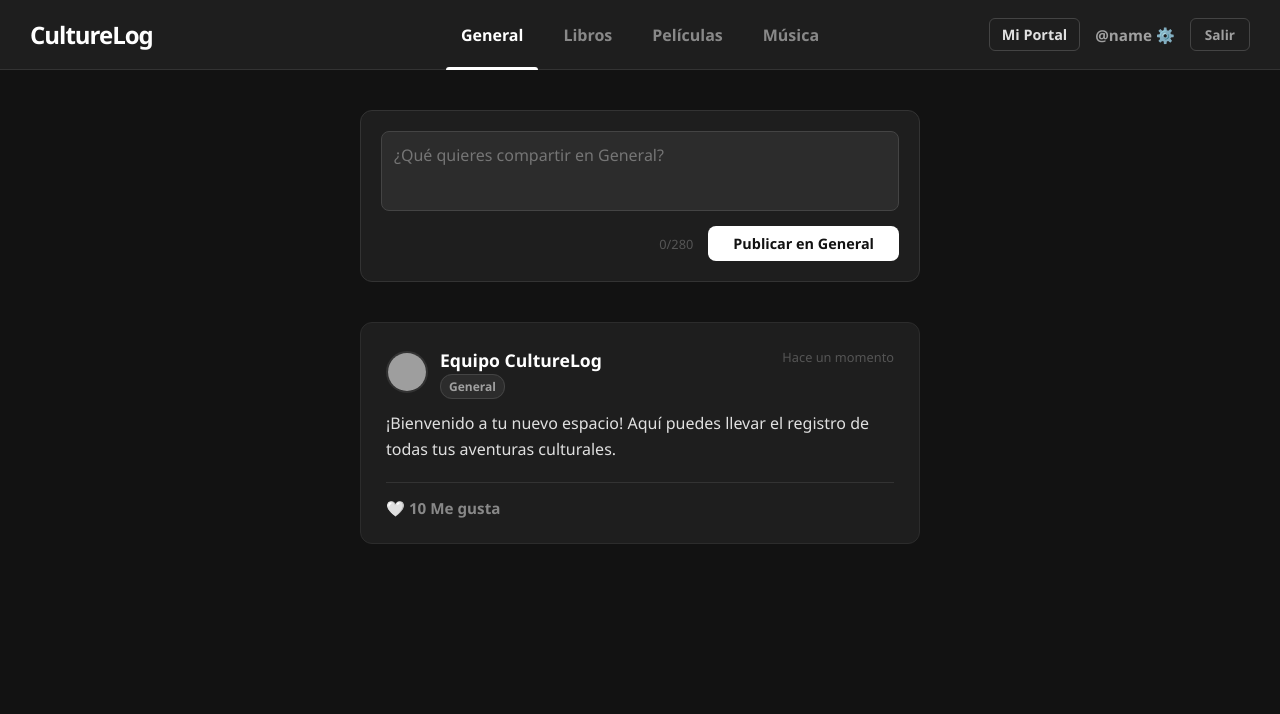
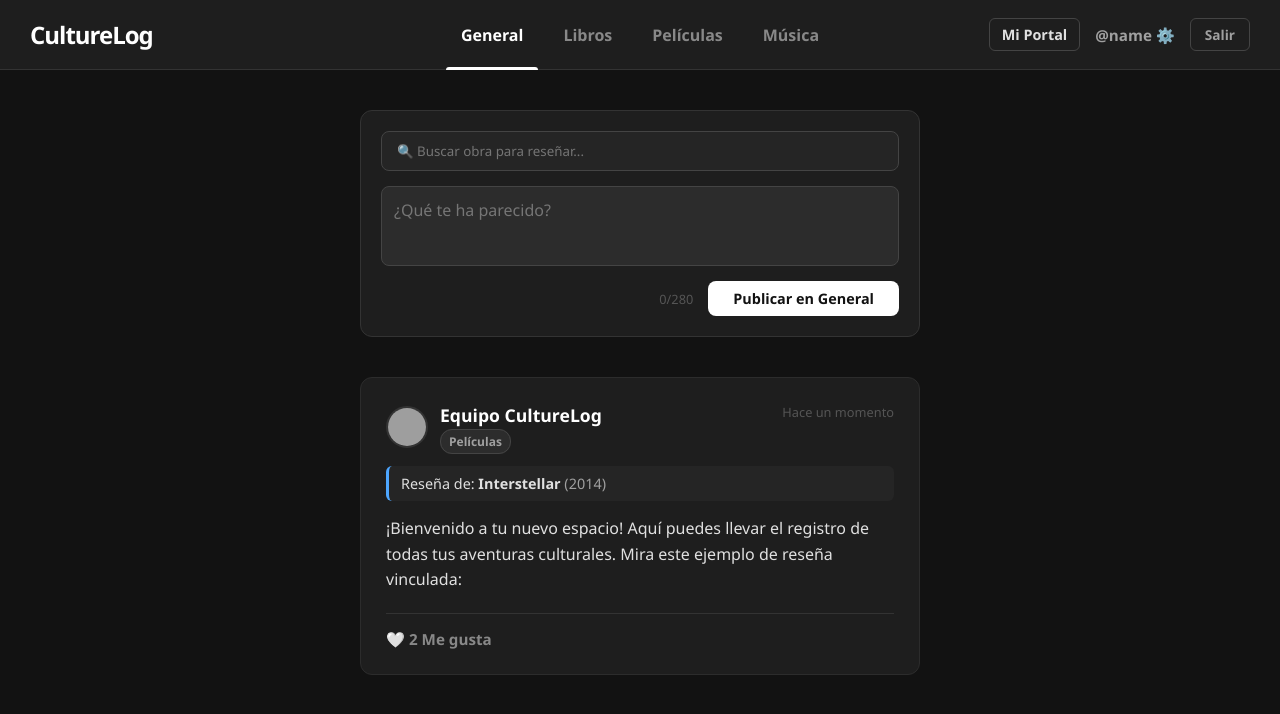
Before and after one commit to Sbadajoz127/CultureLog, a React (Vite) app in the folder CultureLogReact/CultureLog/: page /CultureLog/ in a window 1280 px wide. Both pictures are taken after typing "name@example.com", "Sample123" into the empty fields and a click on the button "Iniciar sesión". Shown: the top 714 px of the page. Built offline with nearby package versions, Linux system fonts and the light colour scheme; grey boxes are pictures that could not be loaded.

Commit message:
Buscador-Selector 03-04-2026
En este commit se han añadido un buscador y un selector de obras para las publicaciones.

```diff
--- a/CultureLogReact/CultureLog/src/App.css
+++ b/CultureLogReact/CultureLog/src/App.css
@@ -542,3 +542,67 @@ input[type="password"]::-ms-clear {
 .tag-submit-btn:hover {
   opacity: 0.8;
 }
+
+/* --- Estilos del Buscador de Obras (Dropdown) --- */
+.search-dropdown {
+  position: absolute;
+  top: 100%;
+  left: 0;
+  width: 100%;
+  background-color: #252525;
+  border: 1px solid #444444;
+  border-radius: 8px;
+  z-index: 10;
+  margin-top: 5px;
+  max-height: 200px;
+  overflow-y: auto;
+  box-shadow: 0 10px 20px rgba(0,0,0,0.5);
+}
+
+.search-result-item {
+  padding: 12px 15px;
+  cursor: pointer;
+  border-bottom: 1px solid #333333;
+  transition: background-color 0.2s ease;
+}
+
+.search-result-item:hover {
+  background-color: #333333;
+}
+
+/* Caja de obra seleccionada en el formulario */
+.selected-work-box {
+  display: flex;
+  align-items: center;
+  justify-content: space-between;
+  background-color: rgba(77, 166, 255, 0.1);
+  padding: 12px 15px;
+  border-radius: 8px;
+  border: 1px solid #4da6ff;
+  color: #4da6ff;
+}
+
+.remove-work-btn {
+  background: none;
+  border: none;
+  color: #ff4d4d;
+  cursor: pointer;
+  font-size: 0.9rem;
+}
+
+/* Diseño de la obra vinculada DENTRO de la publicación */
+.post-linked-work {
+  background-color: #252525;
+  padding: 8px 12px;
+  border-radius: 6px;
+  margin-bottom: 15px;
+  border-left: 3px solid #4da6ff;
+  font-size: 0.9rem;
+  color: #e0e0e0;
+}
+
+.posts-list {
+  display: flex;
+  flex-direction: column;
+  gap: 20px;
+}
--- a/CultureLogReact/CultureLog/src/Home.jsx
+++ b/CultureLogReact/CultureLog/src/Home.jsx
@@ -1,57 +1,87 @@
 import { useState } from 'react';
-import './App.css'; // Asegúrate de que la ruta sea correcta según tus carpetas
+import './App.css';
 
 function Home({ userName, profilePic, onLogout, onGoToProfile, onGoToPortal }) {
-  // 1. ESTADOS
   const [activeCategory, setActiveCategory] = useState('General');
   const [newPostContent, setNewPostContent] = useState('');
+  const [searchTerm, setSearchTerm] = useState('');
+  const [selectedWork, setSelectedWork] = useState(null);
 
-  // Lista inicial de publicaciones
+  const fakeDatabase = [
+    { id: 101, title: 'Interstellar', type: 'Películas', year: '2014', creator: 'Christopher Nolan' },
+    { id: 102, title: 'El Padrino', type: 'Películas', year: '1972', creator: 'Francis Ford Coppola' },
+    { id: 103, title: '1984', type: 'Libros', year: '1949', creator: 'George Orwell' },
+    { id: 104, title: 'Cien Años de Soledad', type: 'Libros', year: '1967', creator: 'G. García Márquez' },
+    { id: 105, title: 'Abbey Road', type: 'Música', year: '1969', creator: 'The Beatles' },
+    { id: 106, title: 'Thriller', type: 'Música', year: '1982', creator: 'Michael Jackson' },
+  ];
+
+  const searchResults = searchTerm.length > 1
+    ? fakeDatabase.filter(work =>
+        (activeCategory === 'General' || work.type === activeCategory) &&
+        work.title.toLowerCase().includes(searchTerm.toLowerCase())
+      )
+    : [];
+
   const [posts, setPosts] = useState([
     {
       id: 1,
       author: 'Equipo CultureLog',
       authorPic: 'https://www.pngarts.com/files/3/Monkey-Transparent-Background-PNG.png',
-      content: '¡Bienvenido a tu nuevo espacio! Aquí puedes llevar el registro de todas tus aventuras culturales.',
-      category: 'General',
-      likes: 10,
+      content: '¡Bienvenido a tu nuevo espacio! Aquí puedes llevar el registro de todas tus aventuras culturales. Mira este ejemplo de reseña vinculada:',
+      category: 'Películas',
+      linkedWork: { title: 'Interstellar', year: '2014', type: 'Películas' },
+
+      // 1. CAMBIO: Pasamos de un número a un array con los nombres de quienes han dado like
+      likedBy: ['Carlos', 'Maria'],
       date: 'Hace un momento'
     }
   ]);
 
-  // 2. FUNCIÓN PARA CREAR UNA PUBLICACIÓN
   const handlePostSubmit = (e) => {
     e.preventDefault();
-
     if (!newPostContent.trim()) return;
 
     const newPost = {
       id: Date.now(),
-      author: userName || 'Usuario', // Usa el nombre real del login
-      authorPic: profilePic,         // Usa la foto que subiste en Ajustes
+      author: userName || 'Usuario',
+      authorPic: profilePic,
       content: newPostContent,
       category: activeCategory === 'General' ? 'General' : activeCategory,
-      likes: 0,
+      linkedWork: selectedWork,
+
+      // 2. CAMBIO: Al crear un post, nace con 0 likes (un array vacío)
+      likedBy: [],
       date: 'Ahora mismo'
     };
 
     setPosts([newPost, ...posts]);
     setNewPostContent('');
+    setSelectedWork(null);
+    setSearchTerm('');
   };
 
-  // 3. FUNCIÓN PARA DAR "ME GUSTA"
+  // 3. CAMBIO: La nueva función súper inteligente de Likes
   const handleLike = (postId) => {
     const updatedPosts = posts.map((post) => {
-      // Si el ID del post coincide con el que hicimos clic, le sumamos 1
       if (post.id === postId) {
-        return { ...post, likes: post.likes + 1 };
+        // ¿El usuario actual ya está en la lista de likes de este post?
+        const hasLiked = post.likedBy.includes(userName);
+
+        if (hasLiked) {
+          // Si ya le dio like, lo quitamos de la lista (Unlike)
+          const newLikedBy = post.likedBy.filter(name => name !== userName);
+          return { ...post, likedBy: newLikedBy };
+        } else {
+          // Si no le ha dado like, lo añadimos a la lista (Like)
+          return { ...post, likedBy: [...post.likedBy, userName] };
+        }
       }
       return post;
     });
     setPosts(updatedPosts);
   };
 
-  // 4. FILTRO DE CATEGORÍAS
   const filteredPosts = activeCategory === 'General'
     ? posts
     : posts.filter(post => post.category === activeCategory);
@@ -59,9 +89,7 @@ function Home({ userName, profilePic, onLogout, onGoToProfile, onGoToPortal }) {
   return (
     <div className="home-container">
 
-      {/* --- HEADER SUPERIOR --- */}
       <header className="top-header">
-
         <div className="header-left">
           <h2 className="brand-logo" style={{ fontSize: '1.5rem', margin: 0 }}>
             Culture<span>Log</span>
@@ -81,7 +109,6 @@ function Home({ userName, profilePic, onLogout, onGoToProfile, onGoToPortal }) {
         </nav>
 
         <div className="header-right">
-          {/* NUEVO BOTÓN PARA IR AL PORTAL */}
           <button
               style={{ background: 'none', border: '1px solid #444', borderRadius: '6px', color: '#e0e0e0', padding: '6px 12px', fontSize: '0.9rem', fontWeight: '600', cursor: 'pointer', transition: 'all 0.2s' }}
               onClick={onGoToPortal}
@@ -101,14 +128,48 @@ function Home({ userName, profilePic, onLogout, onGoToProfile, onGoToPortal }) {
         </div>
       </header>
 
-      {/* --- MURO CENTRAL --- */}
       <main className="feed">
-
-        {/* Caja para escribir */}
         <div className="create-post-card">
           <form onSubmit={handlePostSubmit}>
+            <div style={{ position: 'relative', marginBottom: '15px' }}>
+              {!selectedWork ? (
+                <>
+                  <input
+                    type="text"
+                    placeholder={`🔍 Buscar obra para reseñar...`}
+                    value={searchTerm}
+                    onChange={(e) => setSearchTerm(e.target.value)}
+                    className="portal-input"
+                    style={{ width: '100%', padding: '10px 15px', backgroundColor: '#252525', border: '1px solid #444', borderRadius: '8px', color: '#fff' }}
+                  />
+                  {searchResults.length > 0 && (
+                    <div className="search-dropdown">
+                      {searchResults.map(result => (
+                        <div
+                          key={result.id}
+                          className="search-result-item"
+                          onClick={() => { setSelectedWork(result); setSearchTerm(''); }}
+                        >
+                          <strong>{result.title}</strong>
+                          <span style={{color: '#888', fontSize: '0.85rem', marginLeft: '10px'}}>
+                            ({result.year}) - {result.creator}
+                          </span>
+                          <span className="post-category-tag" style={{float: 'right'}}>{result.type}</span>
+                        </div>
+                      ))}
+                    </div>
+                  )}
+                </>
+              ) : (
+                <div className="selected-work-box">
+                  <span>Vinculado a: <strong>{selectedWork.title}</strong> <span style={{color: '#888'}}>({selectedWork.year})</span></span>
+                  <button type="button" onClick={() => setSelectedWork(null)} className="remove-work-btn">❌</button>
+                </div>
+              )}
+            </div>
+
             <textarea
-              placeholder={`¿Qué quieres compartir en ${activeCategory}?`}
+              placeholder={`¿Qué te ha parecido?`}
               value={newPostContent}
               onChange={(e) => setNewPostContent(e.target.value)}
               maxLength={280}
@@ -124,13 +185,16 @@ function Home({ userName, profilePic, onLogout, onGoToProfile, onGoToPortal }) {
           </form>
         </div>
 
-        {/* Lista de posts */}
         <div className="posts-list">
           {filteredPosts.length > 0 ? (
-            filteredPosts.map((post) => (
+            filteredPosts.map((post) => {
+
+              // 4. CAMBIO: Comprobamos si TU nombre está en la lista de likes de ESTA publicación
+              const isLikedByMe = post.likedBy.includes(userName);
+
+              return (
                 <div key={post.id} className="post-card">
 
-                {/* Cabecera del post */}
                   <div style={{ display: 'flex', justifyContent: 'space-between', marginBottom: '15px', alignItems: 'flex-start' }}>
                     <div style={{ display: 'flex', alignItems: 'center', gap: '12px' }}>
                       <img src={post.authorPic} alt={post.author} className="post-avatar-small" />
@@ -142,21 +206,37 @@ function Home({ userName, profilePic, onLogout, onGoToProfile, onGoToPortal }) {
                     <span style={{ color: '#555', fontSize: '0.8rem' }}>{post.date}</span>
                   </div>
 
-                {/* Contenido */}
+                  {post.linkedWork && (
+                    <div className="post-linked-work">
+                      Reseña de: <strong>{post.linkedWork.title}</strong> <span style={{color: '#a0a0a0'}}>({post.linkedWork.year})</span>
+                    </div>
+                  )}
+
                   <p className="post-content">{post.content}</p>
 
-                {/* Pie del post con el botón funcional */}
                   <div className="post-footer">
                     <button
-                    style={{ background: 'none', border: 'none', color: '#888', cursor: 'pointer', padding: 0, fontSize: '0.95rem', fontWeight: '600' }}
+                      // Si te gusta, lo pintamos de rojo suave (#ff4b4b). Si no, gris (#888)
+                      style={{
+                        background: 'none',
+                        border: 'none',
+                        color: isLikedByMe ? '#ff4b4b' : '#888',
+                        cursor: 'pointer',
+                        padding: 0,
+                        fontSize: '0.95rem',
+                        fontWeight: '600',
+                        transition: 'color 0.2s'
+                      }}
                       onClick={() => handleLike(post.id)}
                     >
-                    🤍 {post.likes} Me gusta
+                      {/* 5. CAMBIO: Corazón dinámico y contamos cuánta gente hay en el array */}
+                      {isLikedByMe ? '❤️' : '🤍'} {post.likedBy.length} Me gusta
                     </button>
                   </div>
 
                 </div>
-            ))
+              );
+            })
           ) : (
             <div style={{ textAlign: 'center', color: '#888', marginTop: '40px', padding: '40px', backgroundColor: '#1e1e1e', borderRadius: '12px' }}>
               <p style={{ fontSize: '1.2rem', marginBottom: '10px' }}>Aún no hay publicaciones de {activeCategory}.</p>
```
Lines whose indentation alone changed are shown as unchanged.
